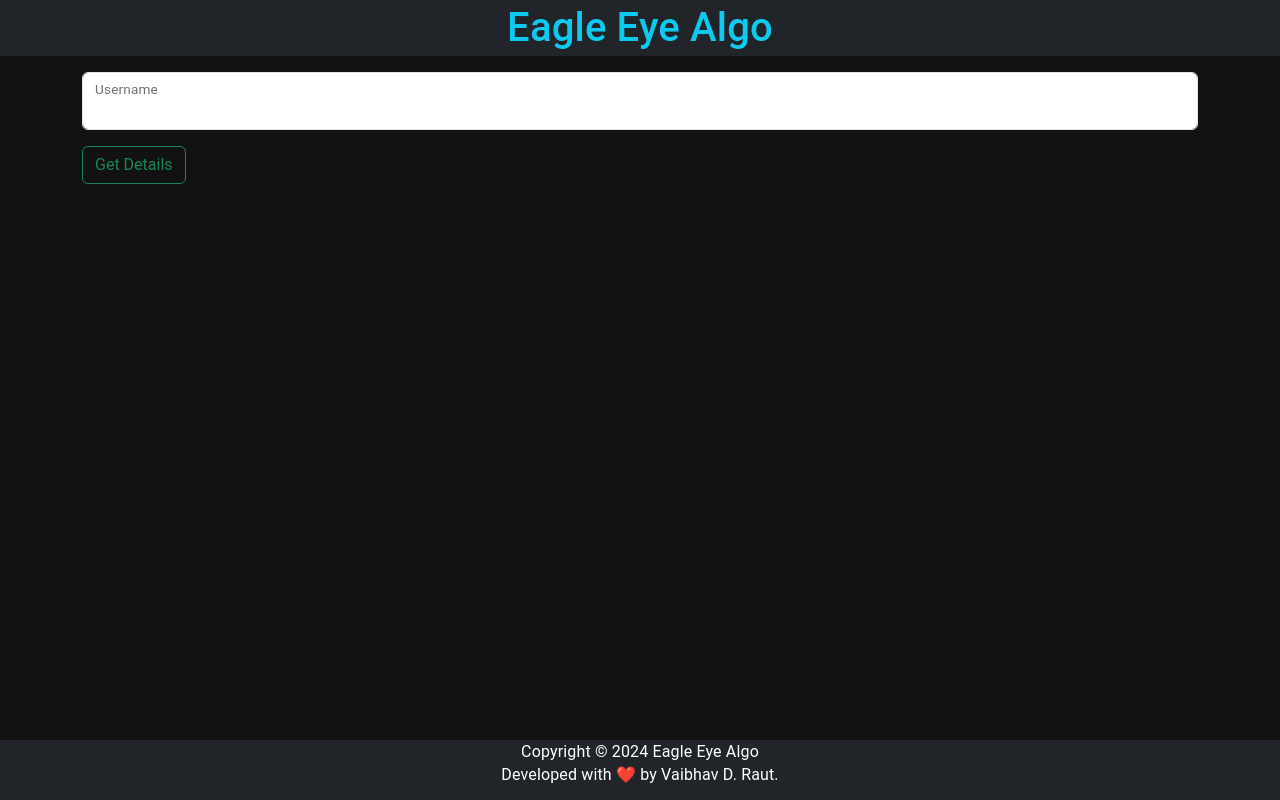
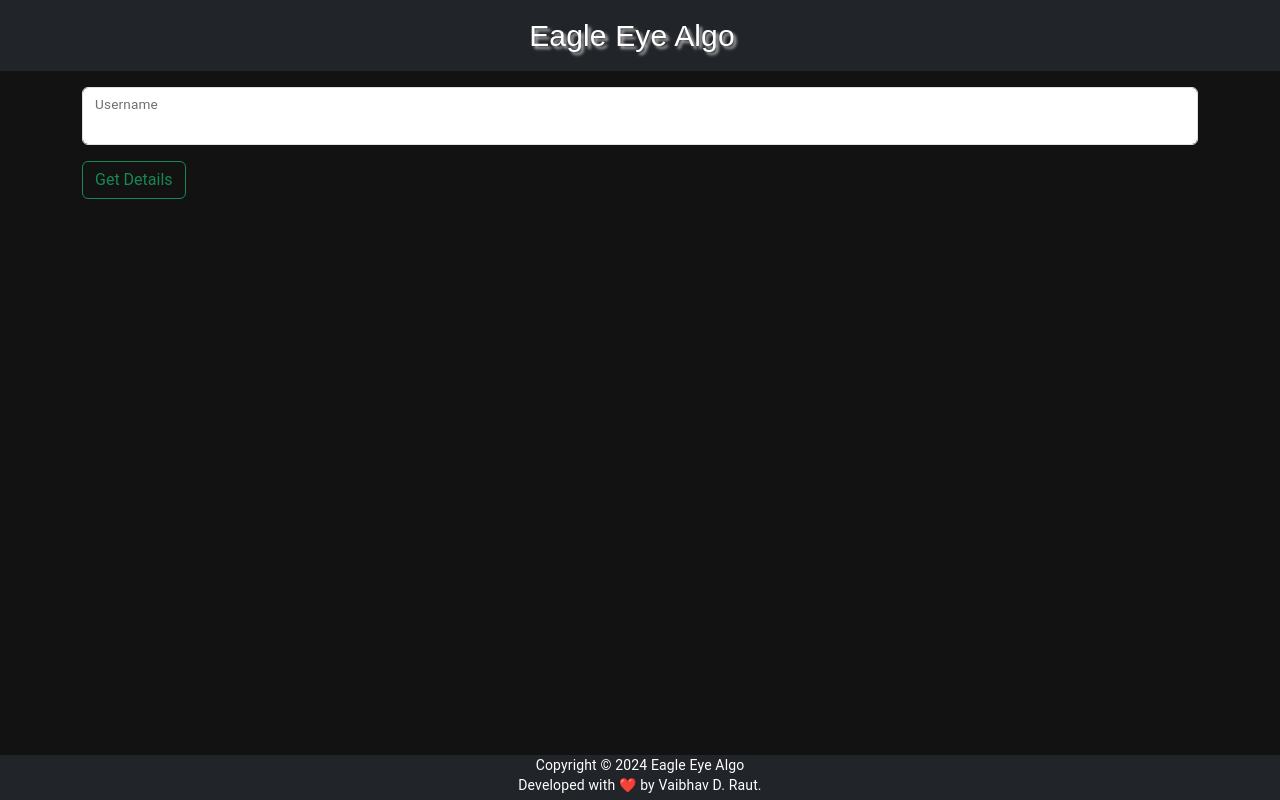
Before and after one commit to Coder-Vaibhav/eagle-eye-client, a React (Create React App) app in the folder ui/: page / in a window 1280 px wide. Built offline with nearby package versions, Linux system fonts and the light colour scheme; a web font is replaced by a local one.

Commit message:
Add files via upload

```diff
--- a/ui/src/App.js
+++ b/ui/src/App.js
@@ -109,9 +109,14 @@ export default function App() {
     <ThemeProvider theme={darkTheme}>
       <CssBaseline />
       {/* <RandomDots /> */}
-        <h1 className="text-center text-info bg-dark py-1">Eagle Eye Algo</h1>
+      <nav className="navbar navbar-expand-lg navbar-dark bg-dark justify-content-center">
+        <a className="navbar-brand brand-name font-effect-fire" href="/">
+          Eagle Eye Algo
+        </a>
+      </nav>
+
       <div className="container mb-5 mt-3">
-        <div class="form-floating mb-3">
+        <div className="form-floating mb-3">
           <input
             id="nameInput"
             type="text"
@@ -121,7 +126,7 @@ export default function App() {
             onChange={handleNameChange}
             className="form-control"
           />
-          <label for="nameInput">Username</label>
+          <label htmlFor="nameInput">Username</label>
         </div>
         <button onClick={handleGetJson} disabled={showDetails} className="btn btn-outline-success">
           Get Details
@@ -134,7 +139,7 @@ export default function App() {
                 Dhan Account Details
               </div>
               <div className="card-body">
-                <div class="form-floating mb-3">
+                <div className="form-floating mb-3">
                   <input
                     id="clientIdInput"
                     type="text"
@@ -143,9 +148,9 @@ export default function App() {
                     placeholder="Enter Client ID"
                     className="form-control text-danger"
                   />
-                  <label for="clientIdInput">Client ID</label>
+                  <label htmlFor="clientIdInput">Client ID</label>
                 </div>
-                <div class="form-floating">
+                <div className="form-floating">
                   <textarea
                     id="accessTokenInput"
                     value={accessToken}
@@ -154,7 +159,7 @@ export default function App() {
                     placeholder="Enter Access Token"
                     className="form-control text-danger"
                   />
-                  <label for="accessTokenInput">Access Token</label>
+                  <label htmlFor="accessTokenInput">Access Token</label>
                 </div>
               </div>
             </div>
@@ -172,7 +177,7 @@ export default function App() {
                     checked={optionChecked}
                     onChange={() => setOptionChecked(!optionChecked)}
                   />
-                  <label for="optionCheckbox" className="form-check-label">Option</label>
+                  <label htmlFor="optionCheckbox" className="form-check-label">Option</label>
                 </div>
                 <div className="form-check form-check-inline">
                   <input
@@ -182,7 +187,7 @@ export default function App() {
                     checked={futureChecked}
                     onChange={() => setFutureChecked(!futureChecked)}
                   />
-                  <label for="futureCheckbox" className="form-check-label">Future</label>
+                  <label htmlFor="futureCheckbox" className="form-check-label">Future</label>
                 </div>
               </div>
             </div>
@@ -193,7 +198,7 @@ export default function App() {
                   Option Security Details
                 </div>
                 <div className="card-body">
-                  <div class="form-floating">
+                  <div className="form-floating">
                     <input
                       id="optQtyInput"
                       type="number"
@@ -203,14 +208,14 @@ export default function App() {
                       placeholder="Enter Option Quantity (Multiple of 25)"
                       className="form-control "
                     />
-                    <label for="optQtyInput">Quantity</label>
+                    <label htmlFor="optQtyInput">Quantity</label>
                   </div>
 
                   <div className="card my-3">
-                    <div className="card-header">
+                    <div className="card-header small">
                       Transaction Mode
                     </div>
-                    <div className="card-body">
+                    <div className="card-body p-2">
                       <div className="form-check form-check-inline">
                         <input
                           type="radio"
@@ -221,7 +226,7 @@ export default function App() {
                           checked={transactionMode === "b"}
                           onChange={() => setTransactionMode("b")}
                         />
-                        <label for="buyerRadio" className="form-check-label">Buyer</label>
+                        <label htmlFor="buyerRadio" className="form-check-label">Buyer</label>
                       </div>
                       <div className="form-check form-check-inline">
                         <input
@@ -233,40 +238,42 @@ export default function App() {
                           checked={transactionMode === "s"}
                           onChange={() => setTransactionMode("s")}
                         />
-                        <label for="sellerRadio" className="form-check-label">Seller</label>
+                        <label htmlFor="sellerRadio" className="form-check-label">Seller</label>
                       </div>
                     </div>
                   </div>
 
                   {transactionMode === "b" && (
-                    <div className="form-floating">
-                      <select className="form-select" id="optionBuyerItmDistanceInput"
+                    <>
+                      <label htmlFor="optionBuyerItmDistanceInput" className="form-label mb-0 small">ITM Distance From Current Spot: <span className="fw-bold">{optionBuyerItmDistance} Points</span></label>
+                      <input
+                        type="range"
+                        className="form-range"
+                        min="-350"
                         disabled={!optionChecked || transactionMode === "s"}
+                        max="350"
+                        step="50"
+                        id="optionBuyerItmDistanceInput"
                         value={optionBuyerItmDistance}
                         onChange={(e) => setOptionBuyerItmDistance(e.target.value)}
-                      >
-                        {[...Array(17)].map((_, index) => (
-                          <option key={index} value={(index-9 + 1) * 50} selected={index === 8}>{(index-9 + 1) * 50}</option>
-                        ))}
-                      </select>
-                      <label for="optionBuyerItmDistanceInput">ITM Distance From Current Spot</label>
-                    </div>
+                        />
+                    </>
                   )}
                   {transactionMode === "s" && (
-                    <div className="form-floating">
-                      <select
-                        className="form-select"
+                    <>
+                      <label htmlFor="optionSellerOtmDistanceInput" className="form-label mb-0 small">OTM Distance From Current Spot: <span className="fw-bold">{optionSellerOtmDistance} Points</span></label>
+                      <input
+                        type="range"
+                        className="form-range"
+                        min="-350"
+                        disabled={!optionChecked || transactionMode === "b"}
+                        max="350"
+                        step="50"
                         id="optionSellerOtmDistanceInput"
-                        disabled={!optionChecked || transactionMode === "b"}
                         value={optionSellerOtmDistance}
                         onChange={(e) => setOptionSellerOtmDistance(e.target.value)}
-                      >
-                        {[...Array(17)].map((_, index) => (
-                          <option key={index} value={(index-9 + 1) * 50} selected={index === 8}>{(index-9 + 1) * 50}</option>
-                        ))}
-                      </select>
-                      <label for="optionSellerOtmDistanceInput">OTM Distance From Current Spot</label>
-                    </div>
+                        />
+                    </>
                   )}
 
                   <div className="input-group mt-3">
@@ -292,7 +299,7 @@ export default function App() {
                         placeholder="Limit Exit Points"
                         className="form-control "
                       />
-                      <label for="limitExitPointsInput">Limit Exit Points</label>
+                      <label htmlFor="limitExitPointsInput">Limit Exit Points</label>
                     </div>
                   </div>
                 </div>
@@ -315,7 +322,7 @@ export default function App() {
                       placeholder="Enter Future Quantity"
                       className="form-control "
                     />
-                    <label for="futQtyInput">Quantity</label>
+                    <label htmlFor="futQtyInput">Quantity</label>
                   </div>
                 </div>
               </div>
@@ -329,15 +336,15 @@ export default function App() {
                 checked={active === 1}
                 onChange={() => setActive(active === 1 ? 0 : 1)}
               />
-              <label for="activeSwitch" className="form-check-label text-warning fw-bold">Trading Engine</label>
+              <label htmlFor="activeSwitch" className="form-check-label text-warning fw-bold">Trading Engine</label>
             </div>
             <button onClick={handleUpdate} disabled={updateDisabled} className="btn btn-success btn-lg mt-4 mb-5">Update</button>
           </div>
         )}
       </div>
 
-      <footer class="footer bg-dark text-center">
-        <span class="text-white">Copyright &copy; 2024 Eagle Eye Algo <br/>Developed with ❤️ by Vaibhav D. Raut.</span>
+      <footer className="footer bg-dark text-center">
+        <span className="text-white small">Copyright &copy; 2024 Eagle Eye Algo <br/>Developed with ❤️ by Vaibhav D. Raut.</span>
       </footer>
 
     </ThemeProvider>
--- a/ui/src/style.css
+++ b/ui/src/style.css
@@ -27,8 +27,8 @@ html {
   position: absolute;
   bottom: 0;
   width: 100%;
-  height: 60px; /* Set the fixed height of the footer here */
-  line-height: 23px; /* Vertically center the text there */
+  height: 45px; /* Set the fixed height of the footer here */
+  line-height: 19px; /* Vertically center the text there */
   background-color: #f5f5f5;
 }
 
@@ -39,3 +39,18 @@ html {
   border-radius: 15px !important;
   box-shadow: 0px 8px 15px rgba(0, 0, 0, 0.1) !important;
 }
+
+.brand-name {
+  font-family: "Sofia", sans-serif !important;
+  font-size: 30px !important;
+  text-shadow: 3px 3px 3px #ababab;
+  color: #ffe;
+}
+
+@font-face {
+  font-family: 'Sofia';
+  font-style: normal;
+  font-weight: 400;
+  src: url(https://fonts.gstatic.com/s/sofia/v14/8QIHdirahM3j_su5uI0Orbjl.woff2) format('woff2');
+  unicode-range: U+0000-00FF, U+0131, U+0152-0153, U+02BB-02BC, U+02C6, U+02DA, U+02DC, U+0304, U+0308, U+0329, U+2000-206F, U+2074, U+20AC, U+2122, U+2191, U+2193, U+2212, U+2215, U+FEFF, U+FFFD;
+}
```
